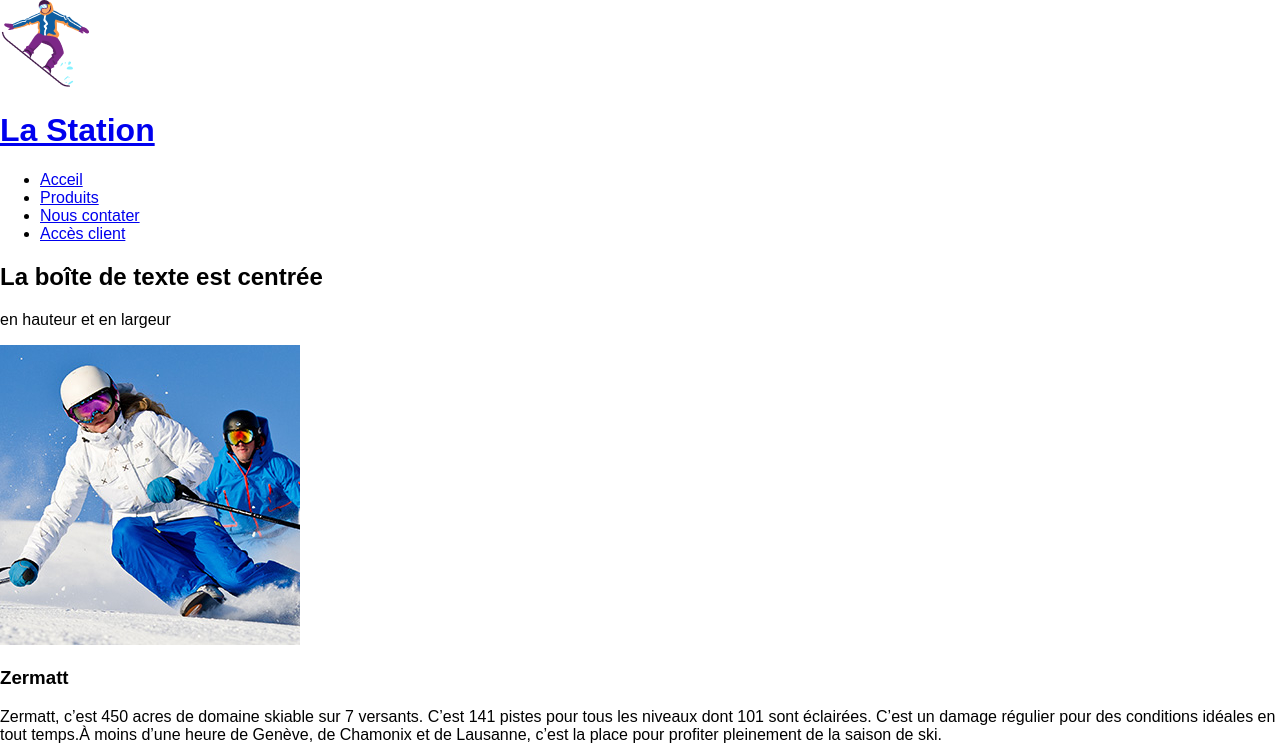
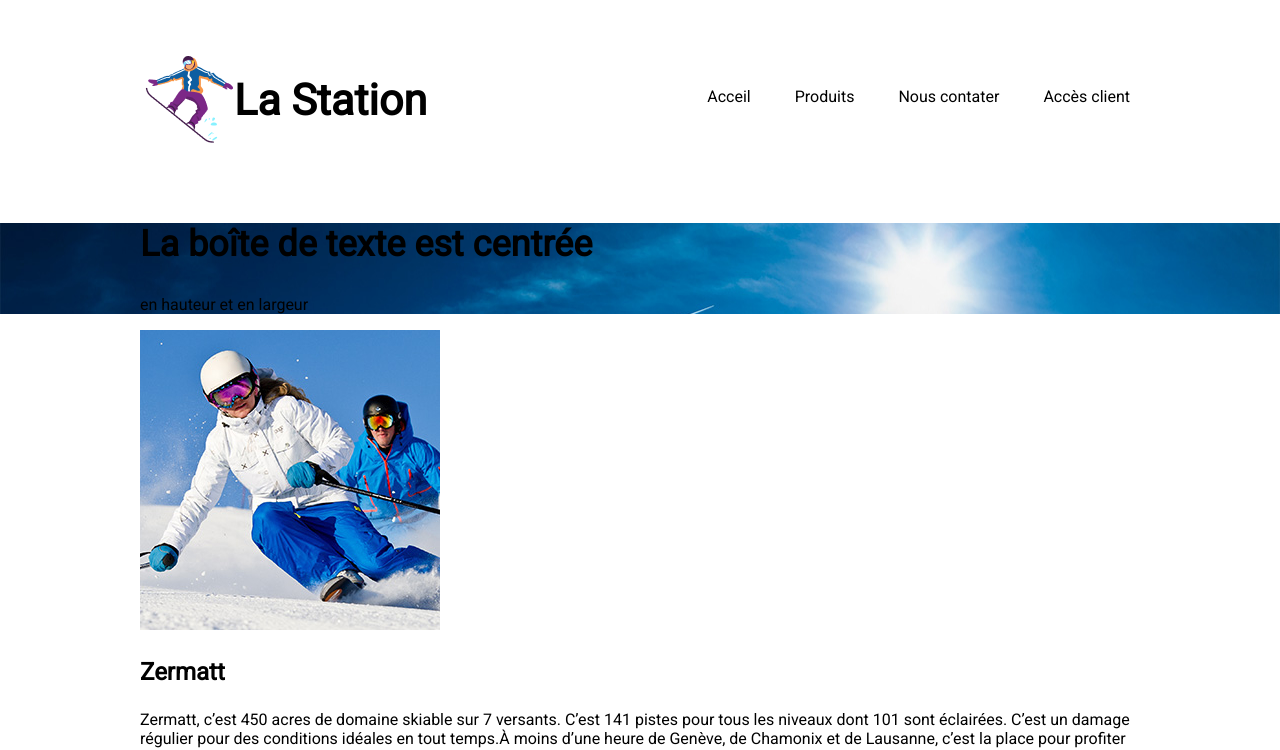
Before and after one commit to kevinolivier12/semaine3lastation, a plain HTML site: page index.html in a window 1280 px wide. Shown: the top 750 px of the page. Drawn offline with Linux system fonts and the light colour scheme.

Commit message:
css hover des bouton nav reussi

```diff
--- a/css/styles.css
+++ b/css/styles.css
@@ -1,17 +1,50 @@
 /*----------------------------------------------------------------------------
     Generic
 ----------------------------------------------------------------------------*/
+html {
+   box-sizing: border-box;
+}
+
+*, *:before, *:after {
+   box-sizing: inherit;
+}
 
 
 /*------------------------------------------------------------------------------
    Element - Base
 ------------------------------------------------------------------------------*/
 
+.wrapper {
+   max-width: 1000px;
+   margin: 0 auto;
+}
+
+
+body {
+   font-family: 'Dosis', sans-serif;
+   font-family: 'Roboto', sans-serif;
+
+}
 
 
 /*------------------------------------------------------------------------------
    Element - Typographie
 ------------------------------------------------------------------------------*/
+h1 {
+   font-size: 43px;
+   color: #000000;
+
+}
+
+h2 {
+   font-size: 36px;
+   color: #000000;
+}
+
+h3 {
+   font-size: 24px;
+   color: #000000;
+}
 
 
 
@@ -21,7 +54,60 @@
 
 /* header */
 
+header {
+   background-color: #FFFFFF;
+   padding-top: 36px;
+   padding-bottom: 36px;
+}
+
+
+header .wrapper{
+
+   display: flex;
+
+   justify-content: space-between;
+   align-items: center;
+}
+
+.logo{
+   display: flex;
+   align-items: center;
+}
+
+
+.menu{
+   display: flex;
+   justify-content: flex-end;
+   gap: 30px;
+   list-style: none;
+
+
+}
+
+a{
+   text-decoration: none;
+   padding: 10px 10px 4px 4px;
+   color: #000000;
+
+}
+
+
+
+
+.menu a:hover{
+
+   background-color: #0E5EA1;
+   border-radius: 5px;
+   color: #FFFFFF;
+
+
+}
+
+
 /* Section */
 
+.hero{
+background-image: url(../images/montagnes-alpes.jpg);
+}
 
 /* footer */
--- a/index.html
+++ b/index.html
@@ -28,7 +28,7 @@
 
  <!--La partie Nav qui regroupe les bouton-->
                 <nav>
-                    <ul>
+                    <ul class="menu">
                         <li><a href="#">Acceil</a></li>
                         <li><a href="#">Produits</a></li>
                         <li><a href="#">Nous contater</a></li>
@@ -70,7 +70,7 @@
 
                             <h3>La Bohème B&B</h3>
                             <p>La Bohème – Bed & Breakfast vous offre trois suites queen dans un cadre zen et luxueux avec spa et piscine creusée chauffée sur les flancs montagne à seulement 10 minutes de Zermatt, montagne d’expériences.</p>
-                            <a href="#" class="button">Voir plus</a>
+                            <a href="#" class="boutton">Voir plus</a>
                         </article>
  <!--La partie article qui forme une boit qui est composer d'une image du texte et d'un button -->
 
```
